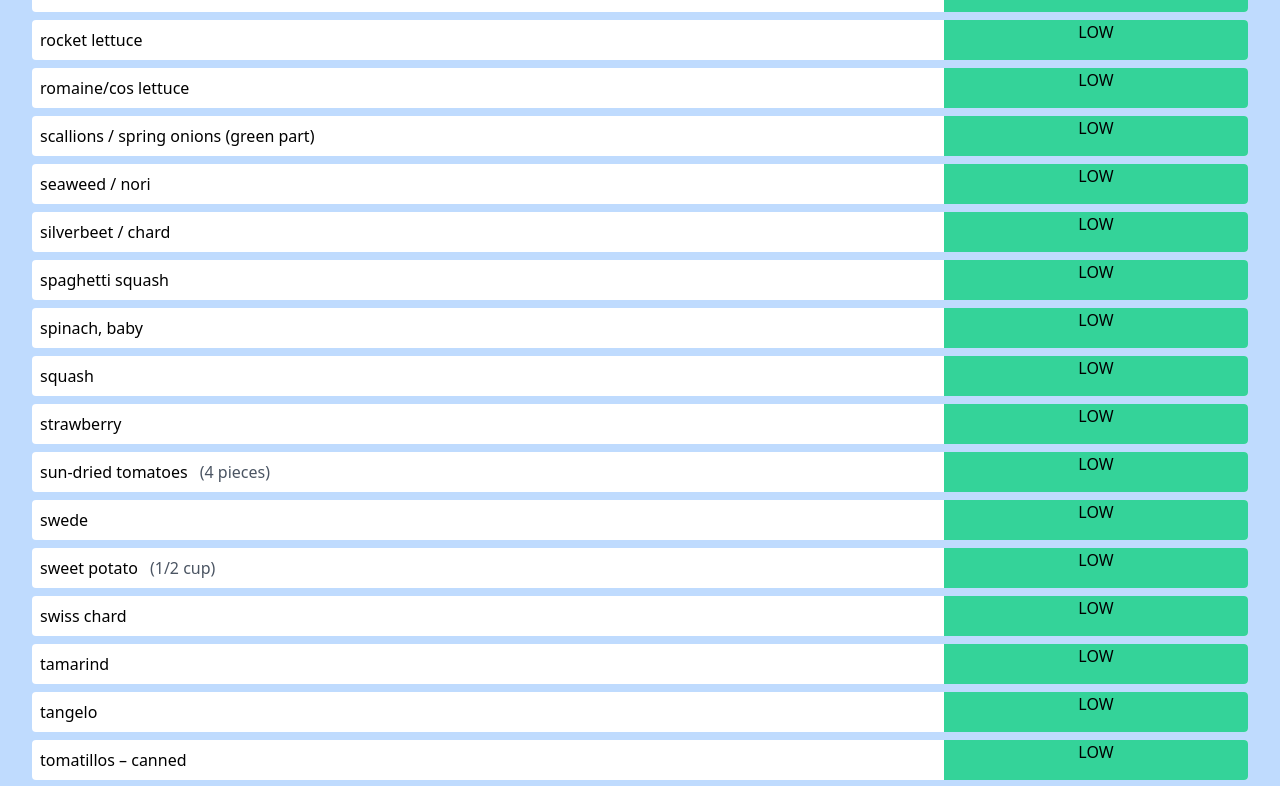
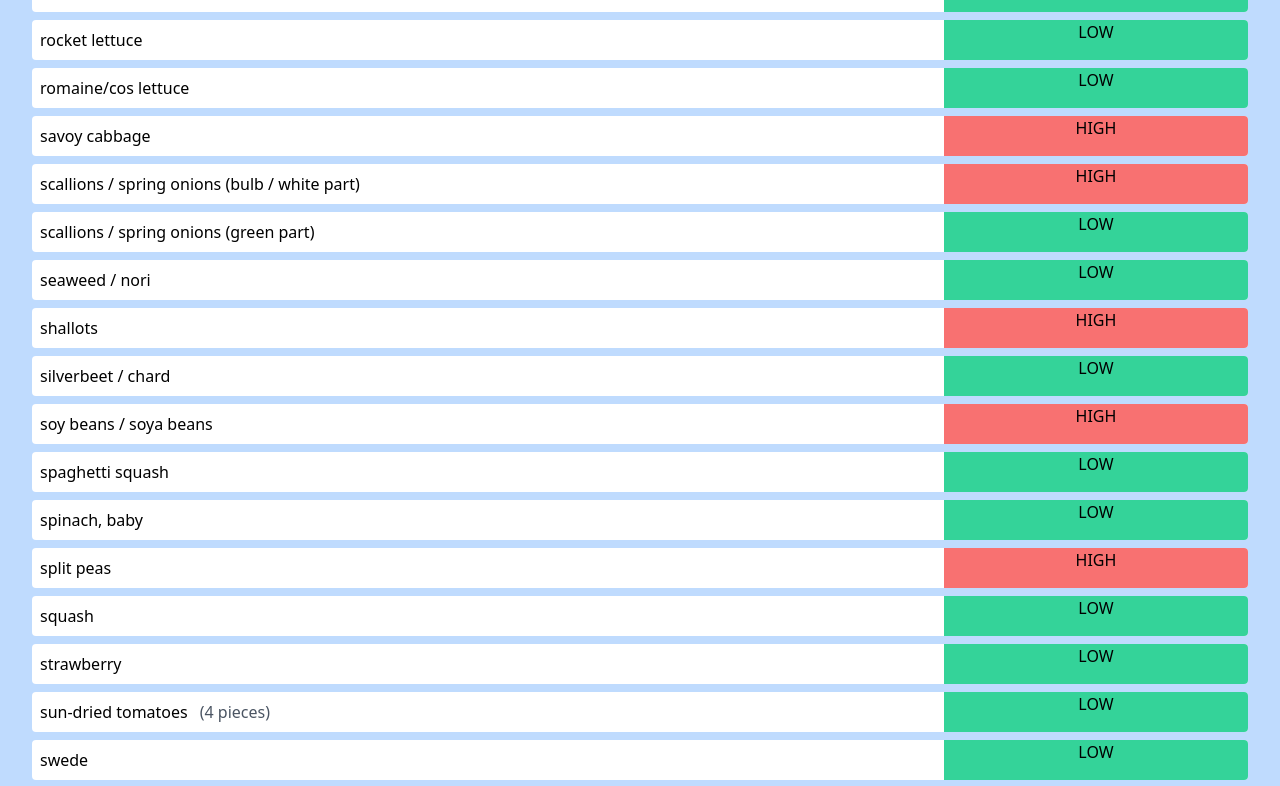
Before and after one commit to weerd/happy-tum-tum, a Next.js app: page / in a window 1280 px wide. Shown: the part 4070-4856 px from the top of the page. Built offline with nearby package versions, Linux system fonts and the light colour scheme.

Commit message:
Updating food list.

```diff
--- a/foods.js
+++ b/foods.js
@@ -611,6 +611,42 @@ const foods = [
     rating: 'low',
     servingSize: null,
   },
+  {
+    name: 'savoy cabbage',
+    category: '',
+    rating: 'high',
+    servingSize: null,
+  },
+  {
+    name: 'soy beans / soya beans',
+    category: '',
+    rating: 'high',
+    servingSize: null,
+  },
+  {
+    name: 'split peas',
+    category: '',
+    rating: 'high',
+    servingSize: null,
+  },
+  {
+    name: 'scallions / spring onions (bulb / white part)',
+    category: '',
+    rating: 'high',
+    servingSize: null,
+  },
+  {
+    name: 'shallots',
+    category: '',
+    rating: 'high',
+    servingSize: null,
+  },
+  {
+    name: 'taro',
+    category: '',
+    rating: 'high',
+    servingSize: null,
+  },
 ];
 
 // Export foods list in alphabetical order.
```
